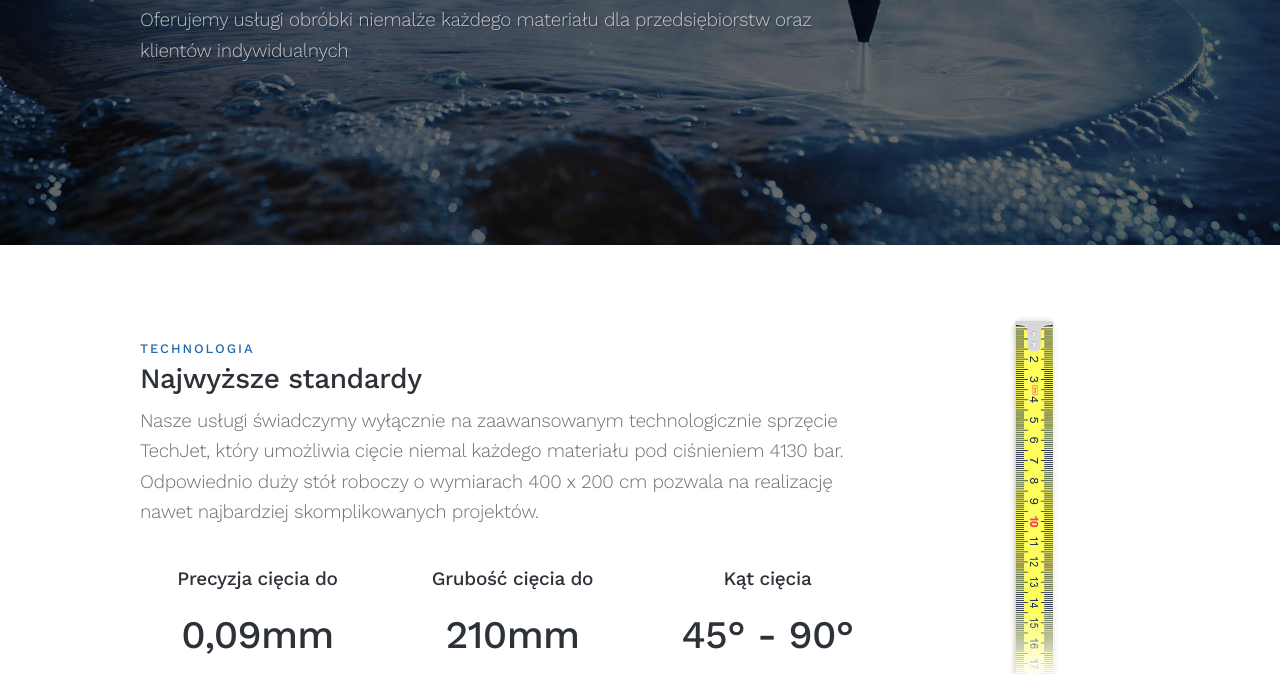
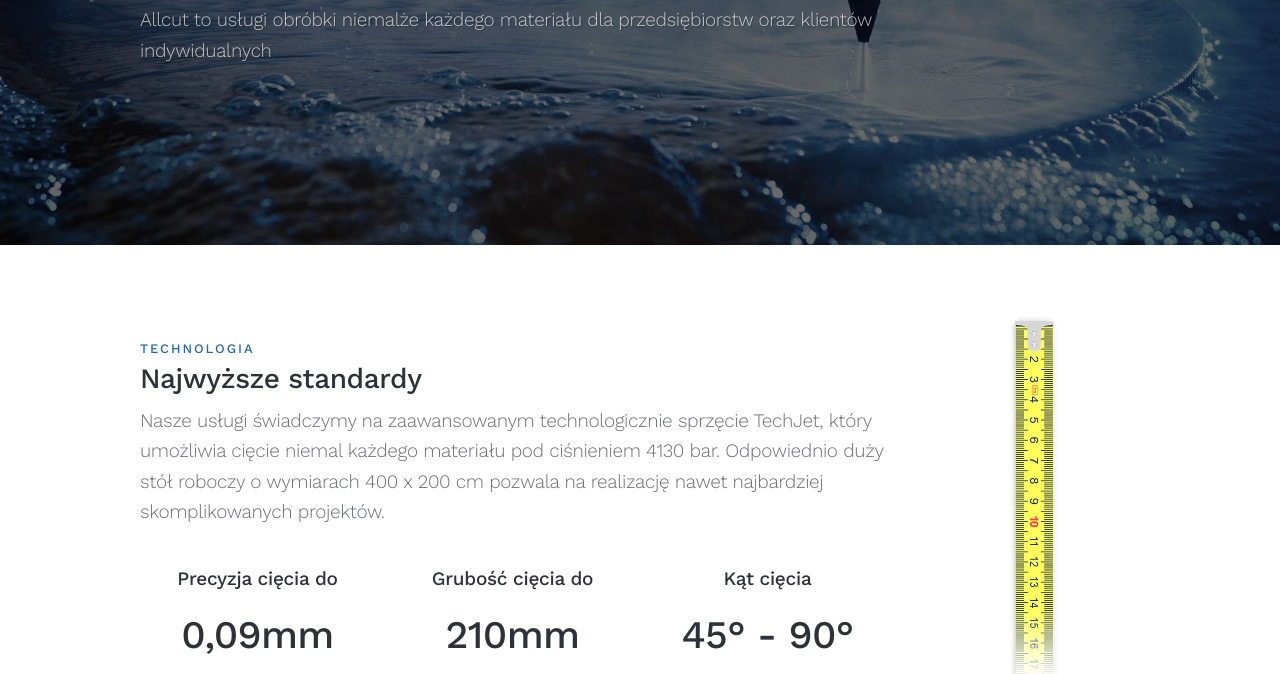
Before and after one commit to elmaciejj/allcut-strona, a website: page index.html in a window 1280 px wide. Shown: the part 314-988 px from the top of the page. Drawn offline with nearby package versions, Linux system fonts and the light colour scheme; some packages are replaced by stand-ins of ours.

Commit message:
zmiana tekstu

```diff
--- a/index.html
+++ b/index.html
@@ -134,7 +134,7 @@
       <div class="row">
         <div class="col-sm-12 col-md-9">
           <h1 class="block-title padding-top-mobile-20px" style="text-shadow: 1px 1px 1px rgba(0, 0, 0, 0.3);">Precyzyjne cięcie wodą przy użyciu technologii Waterjet</h1>
-          <p class="lead text-muted" style="text-shadow: 1px 1px 1px rgba(0, 0, 0, 0.3);">Oferujemy usługi obróbki niemalże każdego materiału dla przedsiębiorstw oraz klientów indywidualnych</p>
+          <p class="lead text-muted" style="text-shadow: 1px 1px 1px rgba(0, 0, 0, 0.3);">Allcut to usługi obróbki niemalże każdego materiału dla przedsiębiorstw oraz klientów indywidualnych</p>
         </div>
       </div>
     </div>
@@ -150,7 +150,7 @@
       <div class="col-sm-9">
         <h6 class="text-allcut-blue text-uppercase">Technologia</h6>
         <h3 class="m-t-0">Najwyższe standardy</h3>
-        <p class="lead m-b-md">Nasze usługi świadczymy wyłącznie na zaawansowanym technologicznie sprzęcie TechJet, który umożliwia cięcie niemal każdego materiału pod ciśnieniem 4130 bar. Odpowiednio duży stół roboczy o wymiarach 400 x 200 cm pozwala na realizację nawet najbardziej skomplikowanych projektów.</p>
+        <p class="lead m-b-md">Nasze usługi świadczymy na zaawansowanym technologicznie sprzęcie TechJet, który umożliwia cięcie niemal każdego materiału pod ciśnieniem 4130 bar. Odpowiednio duży stół roboczy o wymiarach 400 x 200 cm pozwala na realizację nawet najbardziej skomplikowanych projektów.</p>
 
           <div class="container text-center">
 
```
